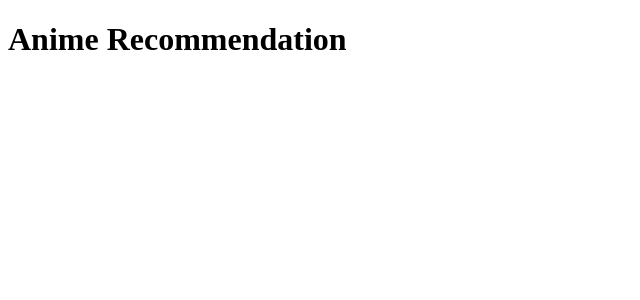
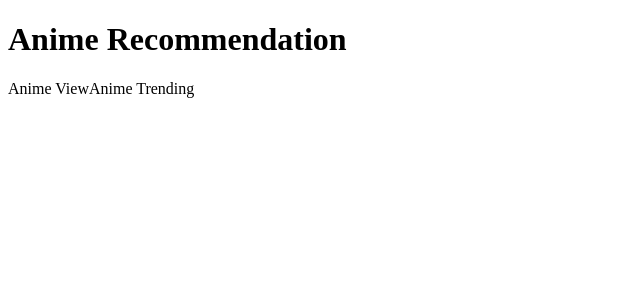
Before and after one commit to museeskinder/anime-recommendation, a React (Vite) app: page / in a window 1280 px wide. Shown: the top 300 px of the page, without its empty margins (0-640 px from the left). Built offline with nearby package versions, Linux system fonts and the light colour scheme.

Commit message:
project str

```diff
--- a/src/App.jsx
+++ b/src/App.jsx
@@ -1,9 +1,13 @@
 
+import { AnimeView } from "./assets/components/AnimeView/AnimeView"
+import { AnimeTrending } from "./assets/components/AnimeTrending/AnimeTrending"
 export const App = () =>  {
 
   return (
     <div>
       <h1>Anime Recommendation</h1>
+      <AnimeView />
+      <AnimeTrending />
     </div>
   )
 }
--- /dev/null
+++ b/src/assets/components/AnimeTrending/AnimeTrending.jsx
@@ -0,0 +1,7 @@
+export const AnimeTrending = (props) => {
+    return (
+        <>
+            Anime Trending
+        </>
+    );
+}
--- /dev/null
+++ b/src/assets/components/AnimeView/AnimeView.jsx
@@ -0,0 +1,7 @@
+export const AnimeView = (props) => {
+    return (
+        <>
+            Anime View
+        </>
+    );
+};
```
Also changed, not shown: src/assets/components/AnimeTrendingList/AnimeTrendingList.jsx (added, +7 -0 lines).
